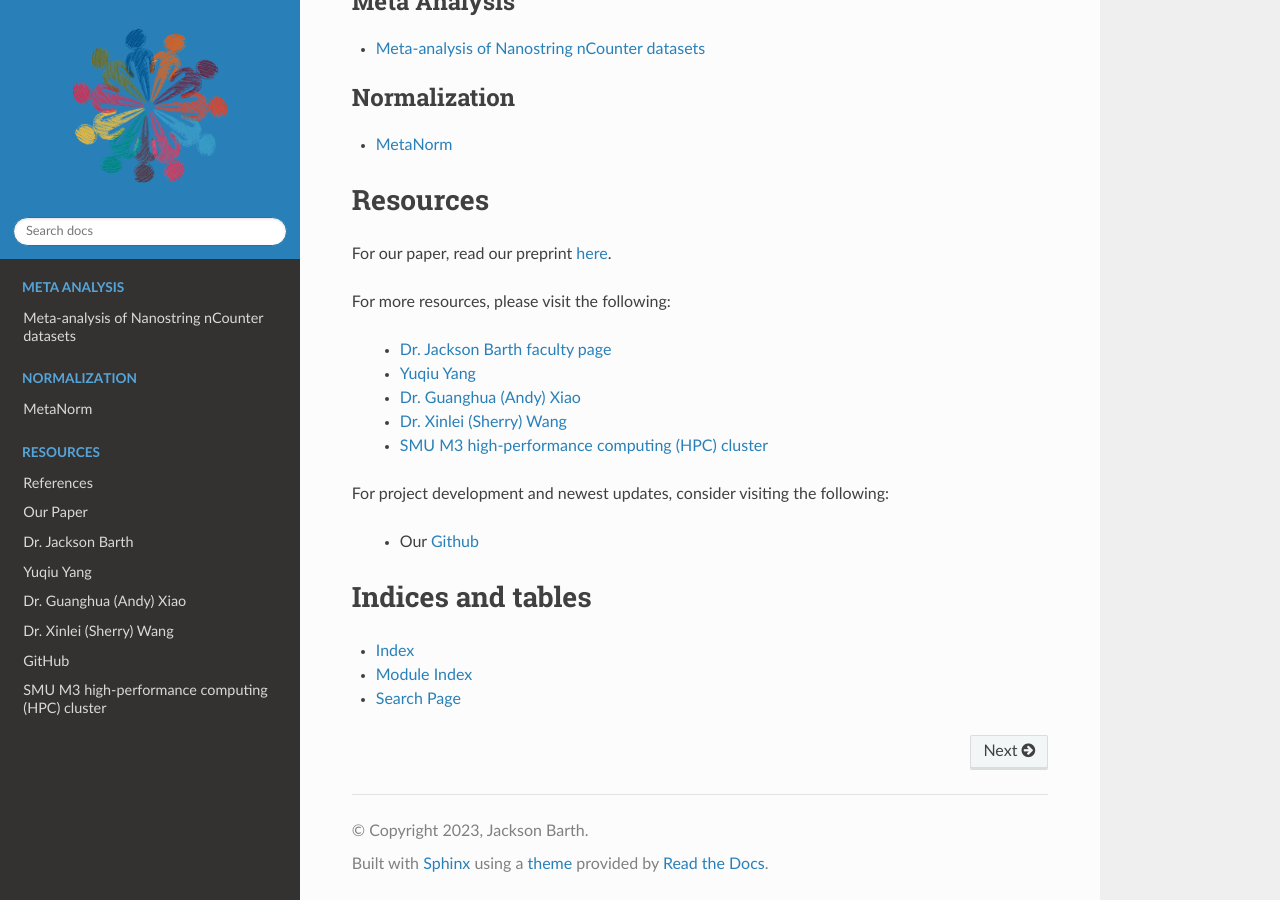
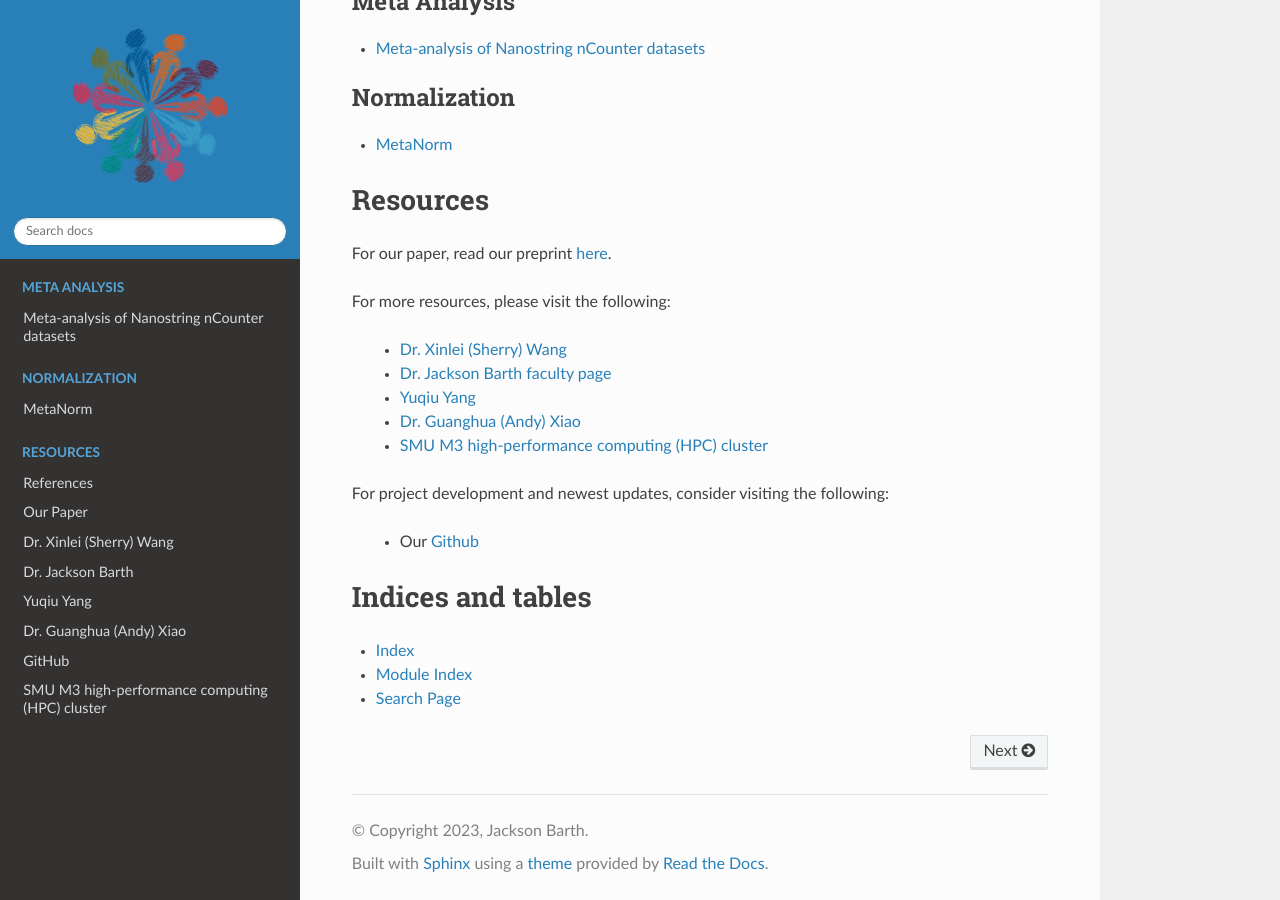
Before and after one commit to jbarth216/MetaNorm, a Sphinx documentation site: the page built from docs/source/index.rst, in a window 1280 px wide and 900 px high, scrolled down 2111 px. Built offline with Sphinx 7.4.7 and the Read the Docs theme 2.0.0, drawn with Linux system fonts in a browser that asks for light colours.

Commit message:
changed resources

```diff
--- a/docs/source/index.rst
+++ b/docs/source/index.rst
@@ -90,10 +90,10 @@ They are described in detail below.
 
   references
   Our Paper <https://www.google.com>
+  Dr. Xinlei (Sherry) Wang <https://www.uta.edu/academics/faculty/profile?username=wangx9>
   Dr. Jackson Barth <https://statistics.artsandsciences.baylor.edu/person/dr-jackson-barth>
   Yuqiu Yang <https://github.com/Yuqiu-Yang>
   Dr. Guanghua (Andy) Xiao <https://qbrc.swmed.edu/labs/xiaolab/>
-  Dr. Xinlei (Sherry) Wang <https://www.uta.edu/academics/faculty/profile?username=wangx9>
   GitHub <https://github.com/jbarth216/MetaNorm>
   SMU M3 high-performance computing (HPC) cluster <https://www.smu.edu/oit/services/m3>
 
@@ -104,10 +104,10 @@ For our paper, read our preprint `here <https://www.google.com>`_.
 
 For more resources, please visit the following:
 
+   * `Dr. Xinlei (Sherry) Wang <https://www.uta.edu/academics/faculty/profile?username=wangx9>`_
    * `Dr. Jackson Barth faculty page <https://statistics.artsandsciences.baylor.edu/person/dr-jackson-barth>`_
    * `Yuqiu Yang <https://github.com/Yuqiu-Yang>`_
    * `Dr. Guanghua (Andy) Xiao <https://qbrc.swmed.edu/labs/xiaolab/>`_
-   * `Dr. Xinlei (Sherry) Wang <https://www.uta.edu/academics/faculty/profile?username=wangx9>`_
    * `SMU M3 high-performance computing (HPC) cluster <https://www.smu.edu/oit/services/m3>`_
 
 For project development and newest updates, consider visiting the following:
```
Also changed, not shown: README.md (+1 -1 lines).
